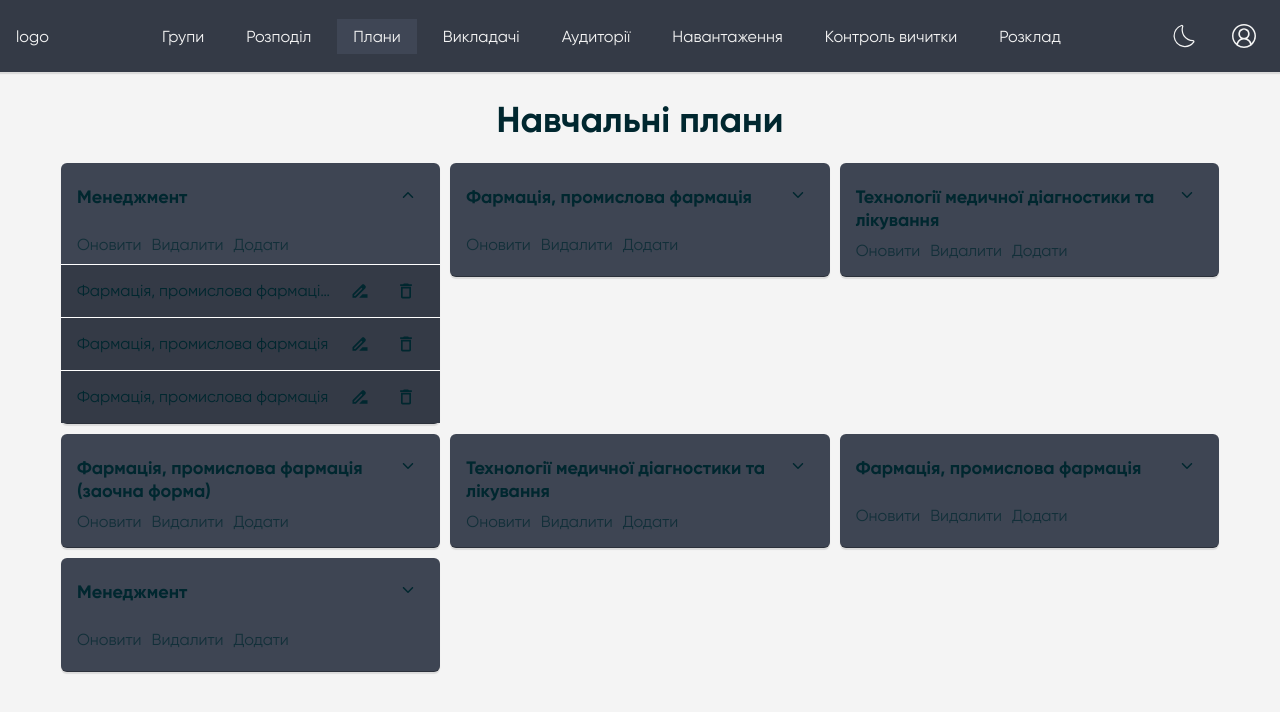
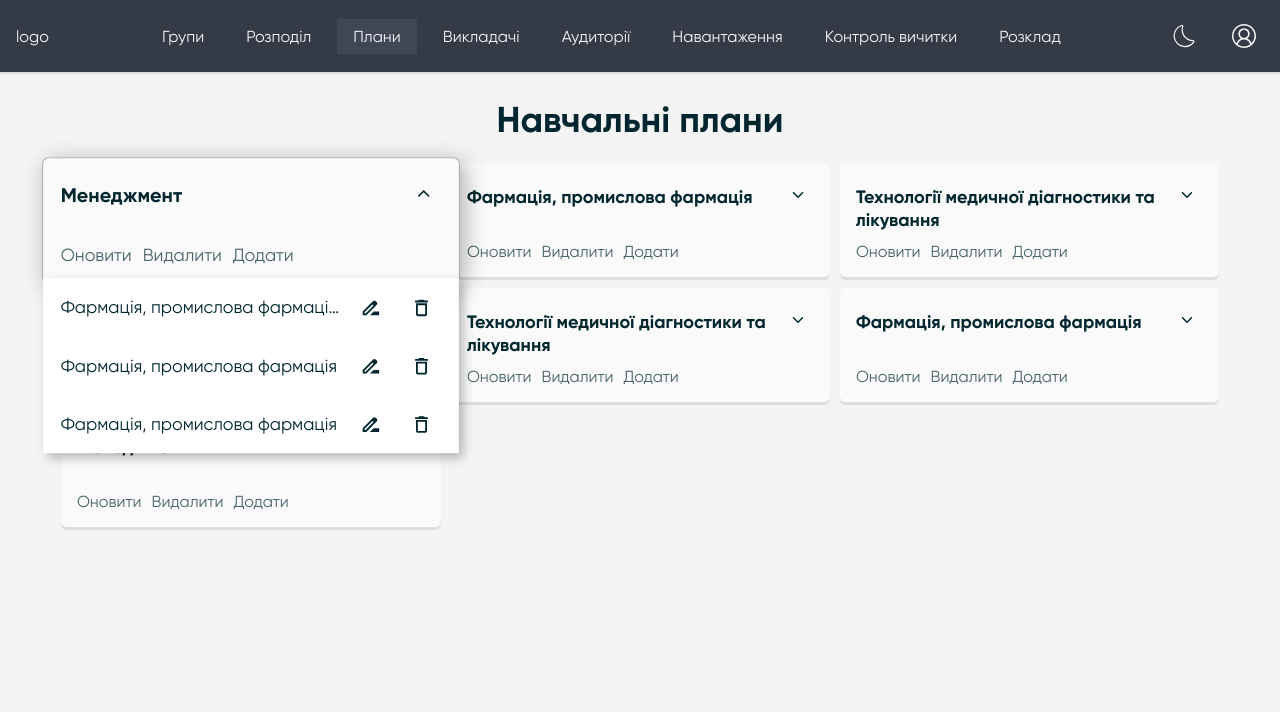
Before and after one commit to Roman2508/timetable-frontend, a React (Vite) app: page /plans in a window 1280 px wide. Both pictures are taken after a click on the element 408 px from the left and 195 px from the top of the page. Shown: the top 712 px of the page. Built offline with nearby package versions, Linux system fonts and the light colour scheme.

Commit message:
plans page light mode

```diff
--- a/src/components/ui/Paper/Paper.tsx
+++ b/src/components/ui/Paper/Paper.tsx
@@ -4,7 +4,7 @@ import { ThemeContext } from "../../../App"
 import cn from "classnames"
 
 interface IPaperProps {
-  children: JSX.Element | JSX.Element[]
+  children: JSX.Element | JSX.Element[] | string
   width?: string
   sx?: React.CSSProperties
   classNames?: string
--- a/src/pages/PlansPage/PlansPage.module.scss
+++ b/src/pages/PlansPage/PlansPage.module.scss
@@ -5,29 +5,51 @@
 }
 
 .plans-wrapper {
-  display: flex;
-  flex-wrap: wrap;
-  align-items: flex-start;
+  // display: flex;
+  // flex-wrap: wrap;
+  // align-items: flex-start;
   padding: 0 16px;
+  display: grid;
+  grid-template-columns: repeat(3, 1fr);
+
+  // grid-auto-rows: 1fr;
+  // grid-auto-flow: column;
 }
 
 .plan-category {
   margin: 5px;
-  min-width: calc(33.33333333% - 10px);
-  width: calc(33.33333333% - 10px);
-  max-width: calc(33.33333333% - 10px);
-  min-height: 114px;
+  max-width: 380px;
+  // min-width: calc(33.33333333% - 10px);
+  // width: calc(33.33333333% - 10px);
+  // max-width: calc(33.33333333% - 10px);
+  height: 115px;
+  padding: 16px 0;
 
   background-color: #3e4553;
   border-bottom: 1px solid rgba(0, 0, 0, 0.3);
+  transition: all 0.2s linear;
+
+  &.open {
+    // grid-row: auto / span 2;
+    grid-row: auto / auto;
+    transform: scale(1.1);
+    border: 1px solid rgba(0, 0, 0, 0.3);
+    box-shadow: 4px 4px 20px rgba(0, 0, 0, 0.3);
+    position: relative;
+    z-index: 211;
+  }
+
+  &.light {
+    background-color: rgb(250, 250, 250);
+    border-bottom: 1px solid rgb(224, 224, 224);
+  }
 }
 
 .plan-category-controls {
   display: flex;
   flex-direction: column;
   justify-content: space-between;
-  height: 85px;
-  padding-bottom: 10px;
+  height: 100%;
 }
 
 .plan-top {
@@ -58,6 +80,20 @@
 
 .plans {
   background-color: var(--gray-color);
+  z-index: 1;
+  position: relative;
+  margin-top: 12px;
+  box-shadow: 4px 4px 20px rgba(0, 0, 0, 0.3);
+  transition: all 1.3s linear;
+
+  &.light {
+    background-color: #ffffff;
+    box-shadow: 4px 4px 10px rgba(0, 0, 0, 0.3);
+  }
+
+  &.light .plan:hover {
+    background-color: #eff0f0;
+  }
 }
 
 .plan {
--- a/src/pages/PlansPage/PlansPage.tsx
+++ b/src/pages/PlansPage/PlansPage.tsx
@@ -1,11 +1,14 @@
 import React from "react"
+import cn from "classnames"
+import { IoIosArrowDown as ArrowDown } from "react-icons/io"
+import { MdDeleteOutline as DeleteIcon } from "react-icons/md"
+import { MdDriveFileRenameOutline as RenameIcon } from "react-icons/md"
+
+import { ThemeContext } from "../../App"
 import styles from "./PlansPage.module.scss"
 import Title from "../../components/ui/Title/Title"
 import Paper from "../../components/ui/Paper/Paper"
-import { IoIosArrowDown as ArrowDown } from "react-icons/io"
-import { MdDeleteOutline as DeleteIcon } from "react-icons/md"
 import IconButton from "../../components/ui/IconButton/IconButton"
-import { MdDriveFileRenameOutline as RenameIcon } from "react-icons/md"
 
 const plans = [
   {
@@ -81,6 +84,8 @@ const plans = [
 ]
 
 const PlansPage = () => {
+  const { colorMode } = React.useContext(ThemeContext)
+
   const [openCategory, setOpenCategory] = React.useState<(typeof plans)[0] | null>(null)
 
   const handleChangeOpenCategory = (id: number) => {
@@ -95,15 +100,20 @@ const PlansPage = () => {
     }
   }
 
-  console.log(openCategory)
-
   return (
     <div className={styles.container}>
       <Title sx={{ marginBottom: "20px" }}>Навчальні плани</Title>
 
       <div className={styles["plans-wrapper"]}>
         {plans.map((el) => (
-          <Paper classNames={styles["plan-category"]} key={el.id} sx={{ padding: "16px 0 0 0" }}>
+          <Paper
+            classNames={cn(styles["plan-category"], {
+              [styles["open"]]: el.id === openCategory?.id,
+              [styles["light"]]: colorMode === "light",
+            })}
+            key={el.id}
+          >
+            <>
               <div className={styles["plan-category-controls"]}>
                 <div className={styles["plan-top"]}>
                   <Title Variant="h6" align="left" sx={{ lineHeight: "1.25" }}>
@@ -127,7 +137,11 @@ const PlansPage = () => {
               </div>
 
               {openCategory?.id === el.id && (
-              <div className={styles["plans"]}>
+                <div
+                  className={cn(styles["plans"], {
+                    [styles["light"]]: colorMode === "light",
+                  })}
+                >
                   {el.plans.map((plan) => (
                     <div className={styles["plan"]} key={plan.id}>
                       <span>{plan.name}</span>
@@ -149,6 +163,7 @@ const PlansPage = () => {
                   ))}
                 </div>
               )}
+            </>
           </Paper>
         ))}
       </div>
```
Lines whose indentation alone changed are shown as unchanged.
